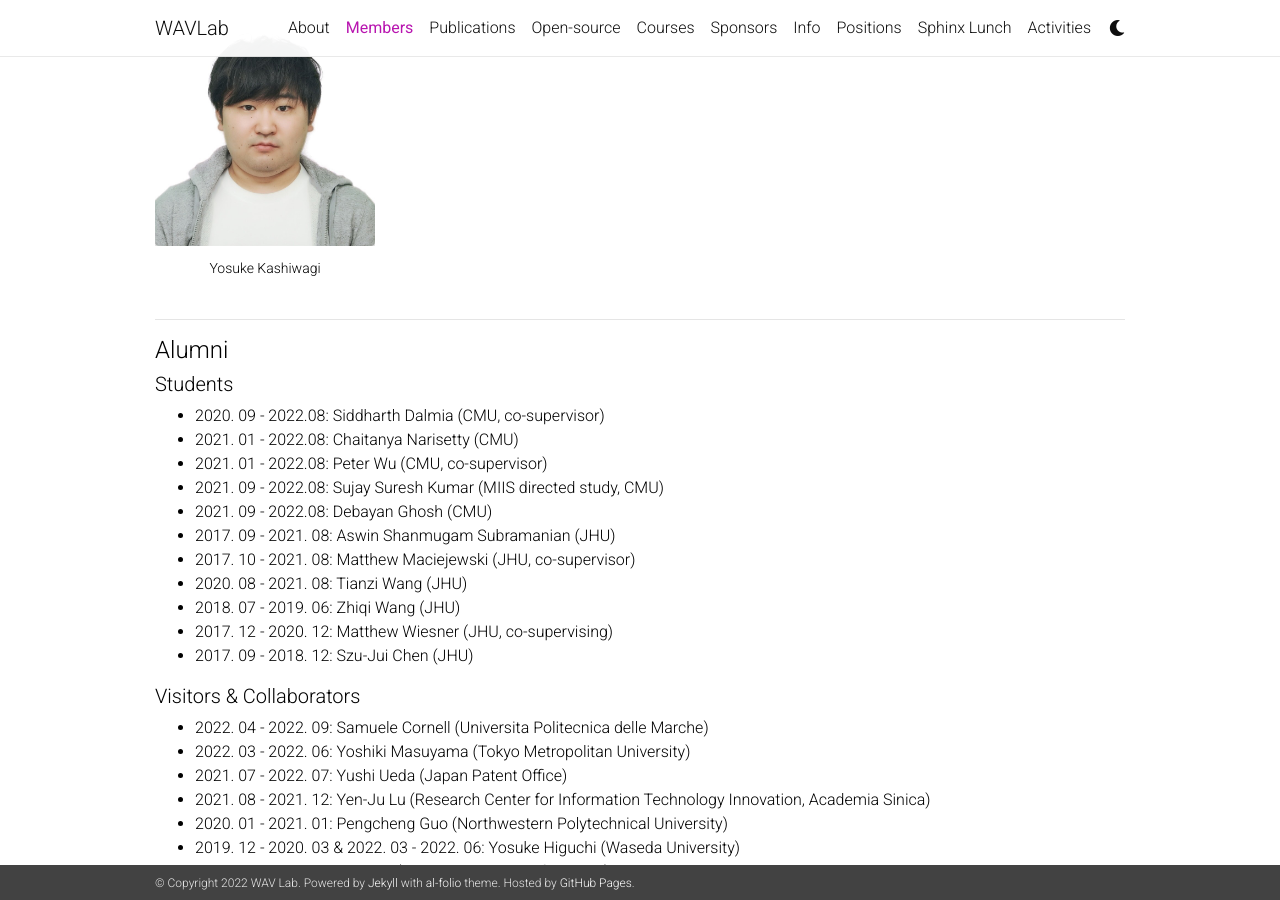
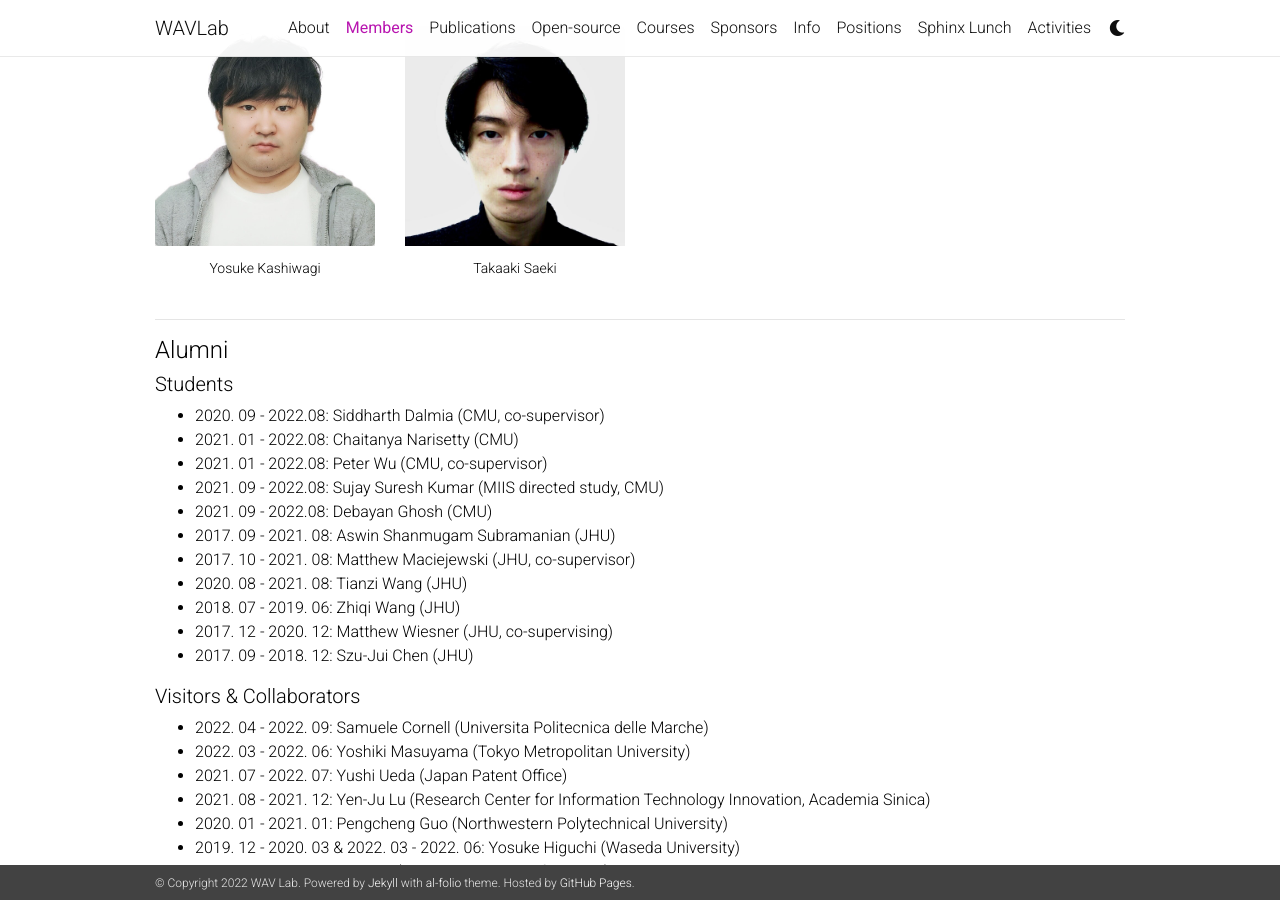
Before and after one commit to shinjiwlab/shinjiwlab.github.io, a Jekyll site: the page built from _pages/members.md, in a window 1280 px wide and 900 px high, scrolled down 2591 px. Built offline with Jekyll 4.4.1, drawn with Linux system fonts in a browser that asks for light colours; nearby versions of some CDN libraries; a style sheet for code colours, icons or effects is not loaded.

Commit message:
add my profile

```diff
--- a/_pages/members.md
+++ b/_pages/members.md
@@ -368,7 +368,14 @@ order: 1
             Yosuke Kashiwagi
         </div>
     </div>
-    <div class="col-sm mt-3 mt-md-0">
+    <div class="col-sm mt-1 mt-md-1">
+        <div class="square">
+        <a href="https://takaaki-saeki.github.io/">
+            <img class="img-fluid rounded z-depth-1" src="{{ site.baseurl }}/assets/img/takaaki_saeki.jpg">
+        </a></div>
+        <div class="caption">
+            Takaaki Saeki
+        </div>
     </div>
     <div class="col-sm mt-3 mt-md-0">
     </div>
```
Also changed, not shown: assets/img/takaaki_saeki.jpg (added).
